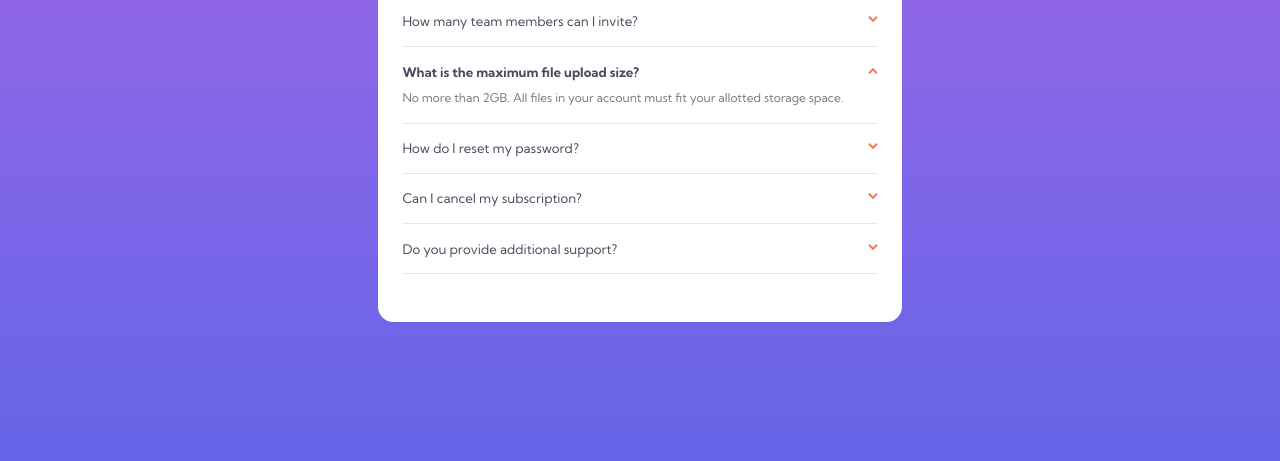
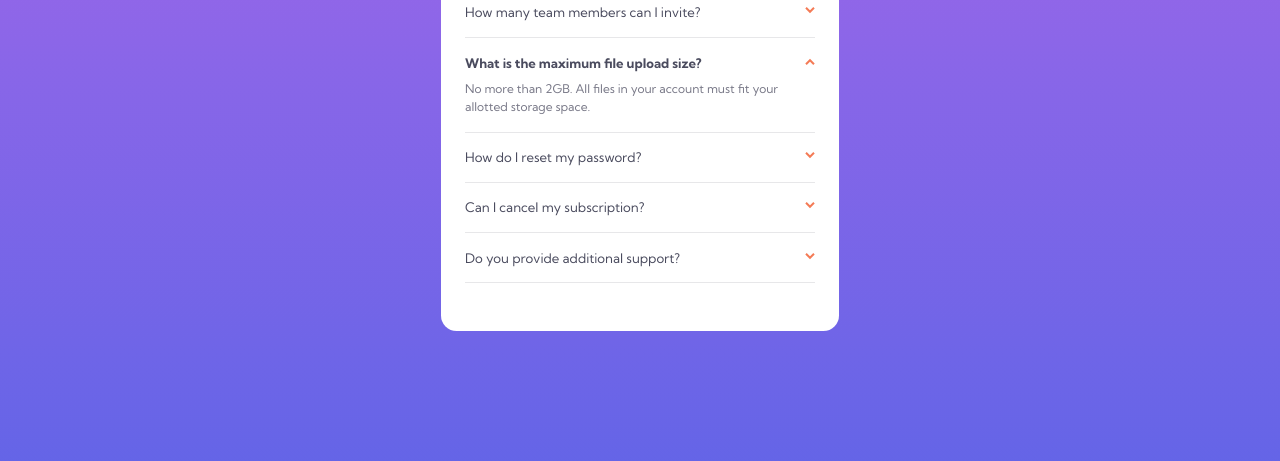
Before and after one commit to PolThm/faq-accordion-card, a plain HTML site: page index.html in a window 1280 px wide. Shown: the part 339-800 px from the top of the page. Drawn offline with Linux system fonts and the light colour scheme.

Commit message:
small update

```diff
--- a/index.html
+++ b/index.html
@@ -18,22 +18,22 @@
     <img src="images/bg-pattern-mobile.svg" alt="shadow">
     <h1>FAQ</h1>
     <div class="QnA-list">
-      <div class="QnA">
+      <div id="QnA-1" class="QnA" onclick="activeQnA(1)">
         <div class="QnA__text">
           <div class="question">How many team members can I invite?</div>
           <div class="answer">You can invite up to 2 additional users on the Free plan. There is no limit on
             team members for the Premium plan.</div>
         </div>
-        <img class="QnA__icon" src="images/icon-arrow-down.svg" alt="icon arrow down" onclick="activeQnA()">
+        <img class="QnA__icon" src="images/icon-arrow-down.svg" alt="icon arrow down">
       </div>
-      <div class="QnA active">
+      <div id="QnA-2" class="QnA active" onclick="activeQnA(2)">
         <div class="QnA__text">
           <div class="question">What is the maximum file upload size?</div>
           <div class="answer">No more than 2GB. All files in your account must fit your allotted storage space.</div>
         </div>
         <img class="QnA__icon" src="images/icon-arrow-down.svg" alt="icon arrow down">
       </div>
-      <div class="QnA">
+      <div id="QnA-3" class="QnA" onclick="activeQnA(3)">
         <div class="QnA__text">
           <div class="question">How do I reset my password?</div>
           <div class="answer">Click “Forgot password” from the login page or “Change password” from your profile page.
@@ -41,15 +41,14 @@
         </div>
         <img class="QnA__icon" src="images/icon-arrow-down.svg" alt="icon arrow down">
       </div>
-      </div>
-      <div class="QnA">
+      <div id="QnA-4" class="QnA" onclick="activeQnA(4)">
         <div class="QnA__text">
           <div class="question">Can I cancel my subscription?</div>
           <div class="answer">Yes! Send us a message and we’ll process your request no questions asked.</div>
         </div>
         <img class="QnA__icon" src="images/icon-arrow-down.svg" alt="icon arrow down">
       </div>
-      <div class="QnA">
+      <div id="QnA-5" class="QnA" onclick="activeQnA(5)">
         <div class="QnA__text">
           <div class="question">Do you provide additional support?</div>
           <div class="answer">Chat and email support is available 24/7. Phone lines are open during normal business hours.</div>
--- a/script.js
+++ b/script.js
@@ -1,4 +1,5 @@
-const activeQnA = () => {
-    let element = document.querySelector(".answer");
-    element.classList.add("active");
+const activeQnA = (QnANumber) => {
+    let QnA = document.querySelector(`#QnA-${QnANumber}`);
+
+    QnA.classList.contains("active") ? QnA.classList.remove("active") : QnA.classList.add("active");
 }
--- a/style.css
+++ b/style.css
@@ -25,9 +25,9 @@ section {
 }
 
 section:before {
-	content: url(images/illustration-woman-online-mobile.svg);
+	content: url("images/illustration-woman-online-mobile.svg");
 	position: absolute;
-	top: -20%;
+	top: -107px;
 	margin-left: -30px;
 }
 
@@ -37,6 +37,10 @@ h1 {
 	font-size: 2.75rem;
 }
 
+.QnA-list {
+	max-width: 275px;
+}
+
 .QnA {
 	width: 100%;
 	padding: 1.3rem 0;
@@ -44,6 +48,7 @@ h1 {
 	line-height: 1.5rem;
 	display: flex;
 	justify-content: space-between;
+	cursor: pointer;
 }
 
 .QnA__text {
@@ -79,3 +84,20 @@ h1 {
 .QnA.active > .QnA__icon {
 	transform: rotate(180deg);
 }
+
+@media (min-width: 768px) {
+	.QnA-list {
+		width: 350px;
+		max-width: 350px;
+	}
+}
+
+@media (hover: hover) {
+	.QnA.active:hover {
+		font-weight: unset;
+	}
+	.QnA:hover {
+		font-weight: bold;
+		filter: saturate(6);
+	}
+}
```
